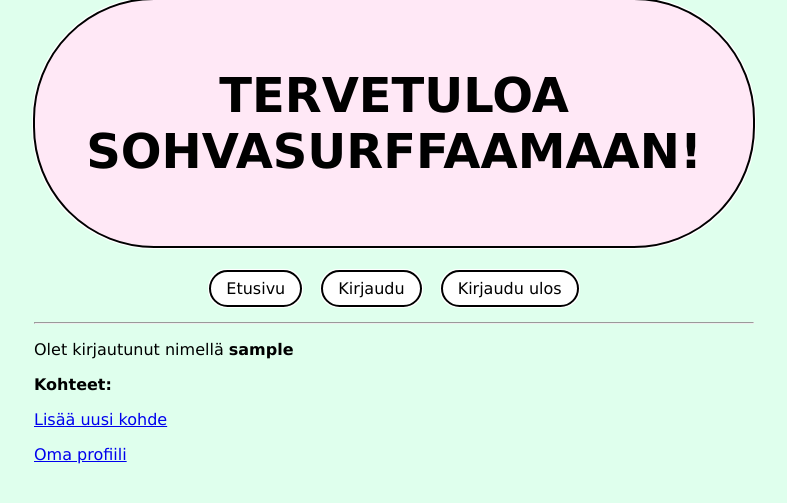
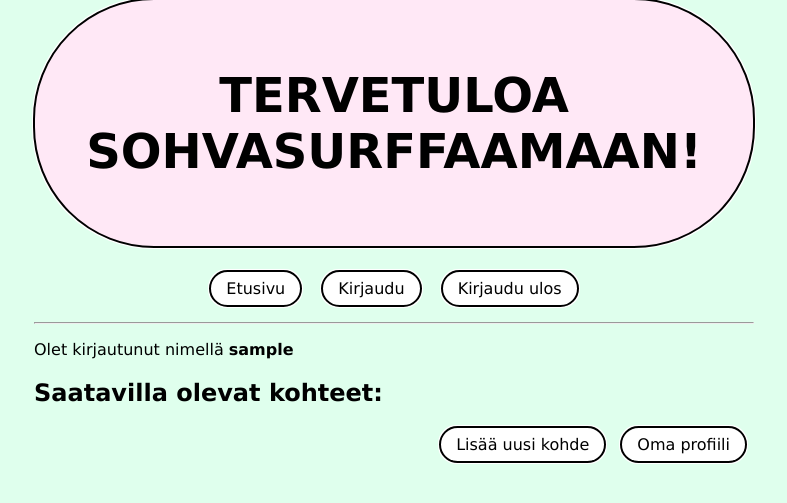
Before and after one commit to EeviLuukkonen/couchsurfing-app, a Flask app: template templates/index.html in a window 1280 px wide. Shown: the part 49-552 px from the top of the page, without its empty margins (246-1033 px from the left). Run offline with Flask 2, Linux system fonts and the light colour scheme; the template is opened without the code that fills it, so the values that code supplies are empty; the visitor is signed in with stand-in values (Sample User, id 1).

Commit message:
Order destinations by stars and layout change

```diff
--- a/destinations.py
+++ b/destinations.py
@@ -1,7 +1,7 @@
 from db import db
 
 def get_destinations():
-    sql = "SELECT id, address FROM destinations"
+    sql = "SELECT d.id, d.address, COALESCE(CAST(AVG(r.stars) AS DECIMAL(10,2)),0) AS stars FROM destinations d LEFT JOIN reviews r ON r.destination_id=d.id GROUP BY d.id ORDER BY COALESCE(AVG(r.stars),0) DESC"
     result = db.session.execute(sql)
     return result.fetchall()
 
--- a/static/main.css
+++ b/static/main.css
@@ -58,3 +58,23 @@ nav a {
     border-radius: 5em;
     margin-top: 2em;
 }
+
+.buttons li {
+    display: inline-block;
+    padding: .5em 1em;
+    background: white;
+    border-radius: 5em;
+    margin-left: .5em;
+    margin-right: .5em;
+    outline: auto;
+}
+
+.buttons ul {
+    text-align: right;
+    padding: 0;
+}
+
+.buttons li a {
+    color: #000;
+    text-decoration: none;
+}
--- a/templates/index.html
+++ b/templates/index.html
@@ -8,14 +8,18 @@
     {% if session.username %}
     <p>Olet kirjautunut nimellä <b>{{ session.username }}</b></p>
 
-    <b>Kohteet:</b>
+    <h2>Saatavilla olevat kohteet:</h2>
     <p>
     {% for destination in destinations %}
-        <li><a href="/destination/{{ destination.id }}">{{ destination.address }}</a>
+        <li><a href="/destination/{{ destination.id }}">{{ destination.address }}</a>{% if destination.stars != 0 %}, {{ destination.stars }} tähteä{% endif %}
     {% endfor %}
-    </p>
-    <p><a href="/new">Lisää uusi kohde</a></p>
-    <p><a href="/user/{{ session.user_id }}">Oma profiili</a></p>
+    <div class="buttons" >
+        <ul>
+        <li><a href="/new">Lisää uusi kohde</a>
+        <li><a href="/user/{{ session.user_id }}">Oma profiili</a>
+        </ul>
+    </div>
+
 
     {% else %}
     <div class="content" >
```
